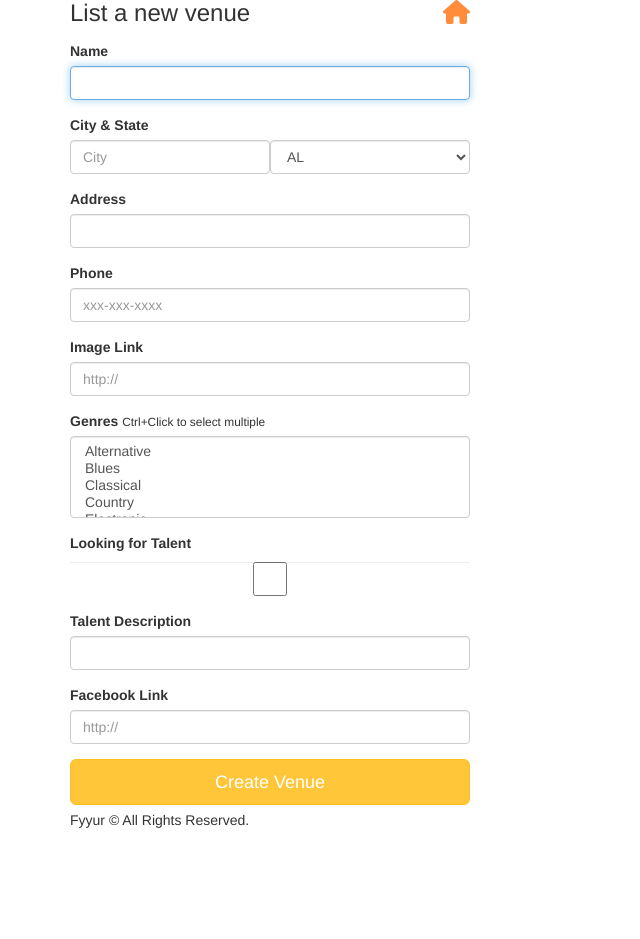
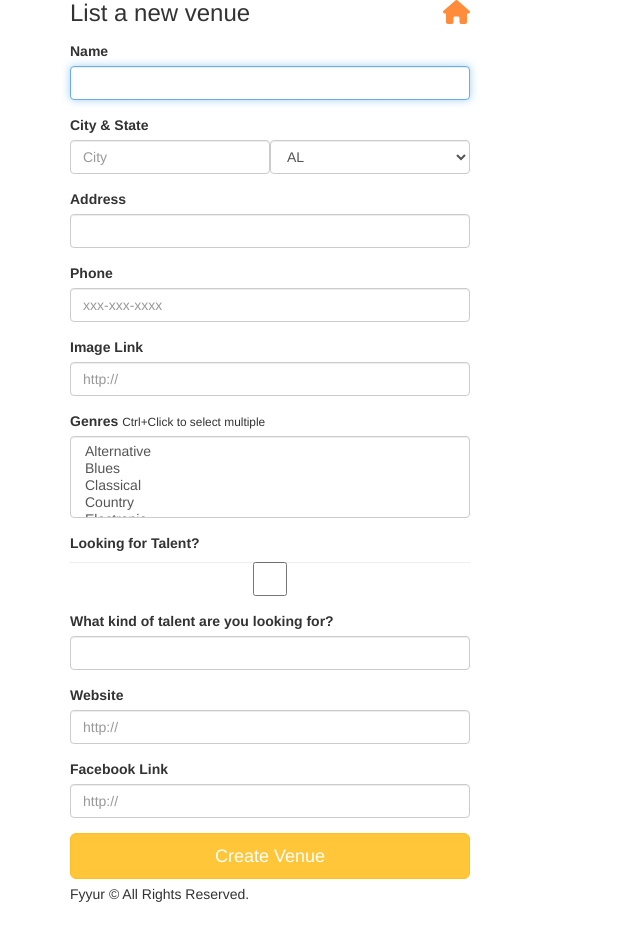
Before and after one commit to jackwu413/fyyur, a Flask app: page /venues/create in a window 1280 px wide. Shown: the part 95-1034 px from the top of the page, without its empty margins (0-640 px from the left). Before the commit the page ends 923 px from the top, so only its background shows below. Run offline with Flask 2, Linux system fonts and the light colour scheme; some libraries are stand-ins or nearby versions.

Commit message:
fixed upcoming and past shows

```diff
--- a/app.py
+++ b/app.py
@@ -279,7 +279,22 @@ def show_venue(venue_id):
   # data = list(filter(lambda d: d['id'] == venue_id, [data1, data2, data3]))[0]
 
   venue = Venue.query.filter_by(id=venue_id).first()
-  # shows = Show.query.filter_by(venue_id=venue_id).all()
+
+
+
+  shows = Show.query.filter_by(venue_id=venue_id).all()
+  upcoming_shows = []
+  past_shows = []
+  for show in shows:
+    data = {
+      "artist_id": show.artist_id,
+      "artist_name": show.artist.name,
+      "start_time": format_datetime(str(show.start_time))
+    }
+    if show.start_time > datetime.now():
+      upcoming_shows.append(data)
+    else:
+      past_shows.append(data)
 
   data = {
     "id": venue.id,
@@ -294,9 +309,11 @@ def show_venue(venue_id):
     "facebook_link": venue.facebook_link,
     "seeking_talent": venue.seeking_talent,
     "seeking_description": venue.seeking_description,
+    "past_shows": past_shows,
+    "upcoming_shows": upcoming_shows,
+    "past_shows_count": len(past_shows),
+    "upcoming_shows_count": len(upcoming_shows)
   }
-
-  print(data['genres'])
 
   return render_template('pages/show_venue.html', venue=data)
 
--- a/forms.py
+++ b/forms.py
@@ -116,6 +116,9 @@ class VenueForm(Form):
     facebook_link = StringField(
         'facebook_link', validators=[URL()]
     )
+    website = StringField(
+        'website', validators=[URL()]
+    )
     seeking_talent = BooleanField(
         'seeking_talent'
     )
--- a/templates/forms/new_venue.html
+++ b/templates/forms/new_venue.html
@@ -37,12 +37,16 @@
         {{ form.genres(class_ = 'form-control', placeholder='Genres, separated by commas', id='genres', autofocus = true) }}
       </div>
       <div class="form-group">
-        <label for="seeking_talent">Looking for Talent</label>
+        <label for="seeking_talent">Looking for Talent?</label>
         {{ form.seeking_talent(class_ = 'form-control', autofocus = true) }}
     </div>
     <div class="form-group">
-        <label for="seeking_description">Talent Description</label>
+        <label for="seeking_description">What kind of talent are you looking for?</label>
         {{ form.seeking_description(class_ = 'form-control', autofocus = true) }}
+    </div>
+    <div class="form-group">
+      <label for="website">Website</label>
+      {{ form.website(class_ = 'form-control', placeholder='http://', id='website', autofocus = true) }}
     </div>
       <div class="form-group">
           <label for="facebook_link">Facebook Link</label>
```
